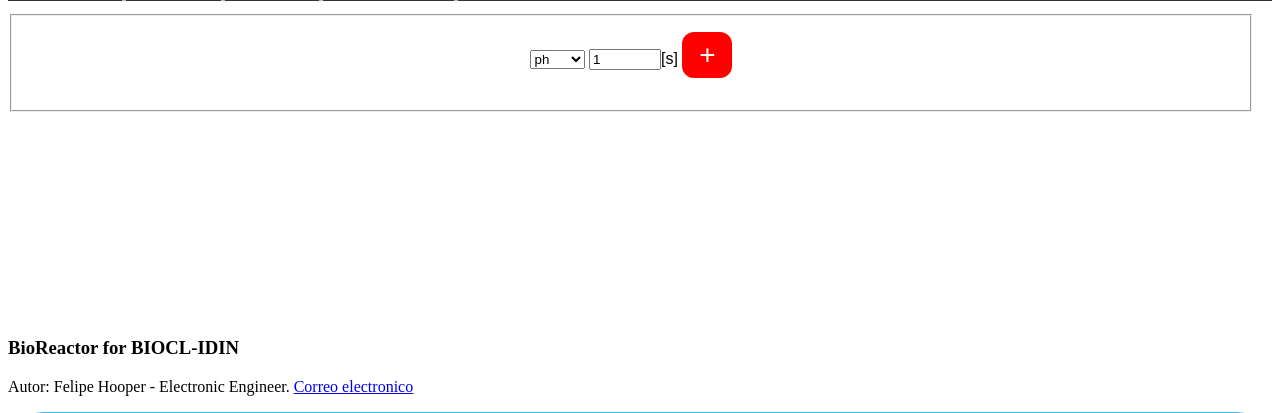
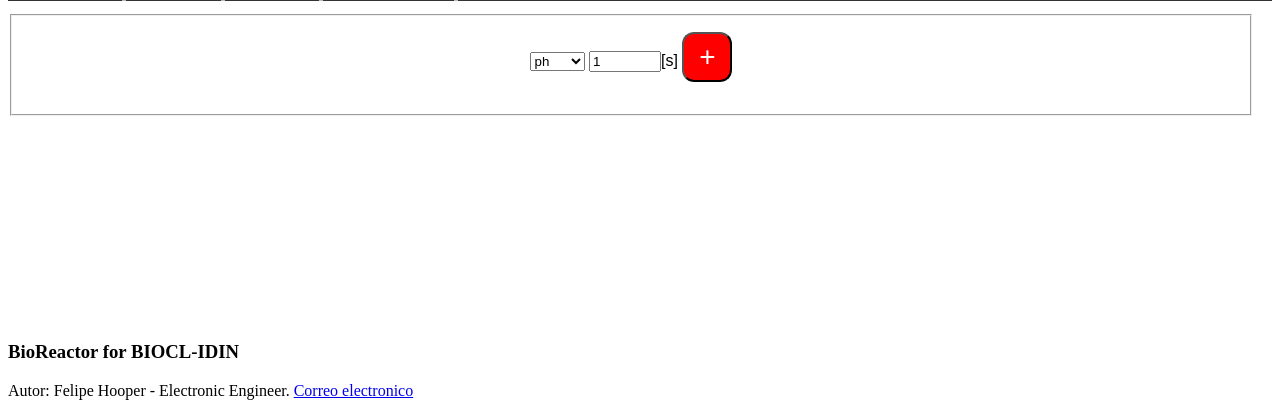
Before and after one commit to hooper2chile/vprocess2, a Flask app: page /dbase in a window 1280 px wide. Shown: the part 174-587 px from the top of the page. Run offline with Flask 2, Linux system fonts and the light colour scheme; parts of the project's set-up code (start-up, migrations or seed data) failed here and were passed over; some libraries are stand-ins or nearby versions.

Commit message:
cambios en autoclave web

```diff
--- a/static/stylesheets/style.css
+++ b/static/stylesheets/style.css
@@ -269,7 +269,7 @@ fieldset {
     border-radius: 12px;
     position: relative;
     background-color: red;
-    border: none;
+    /*border: none;*/
     font-size: 28px;
     color: #FFFFFF;
     padding: 7px;
@@ -307,7 +307,7 @@ fieldset {
     border-radius: 12px;
     position: relative;
     background-color: #00CED1;
-    border: none;
+    /*border: none;*/
     font-size: 24px;
     color: #FFFFFF;
     padding: 5px;
@@ -339,41 +339,3 @@ fieldset {
     opacity: 1;
     transition: 0s
 }
-
-/*
-.caja_calibrar_medidas {
-  font-size: 16px;
-  font-family: verdana;
-  background: rgb(65, 182, 230);
-  width: 1100px;
-  height: 600px;
-  padding: 20px;
-  border: 2px solid lightblue;
-  margin-top: 2px;
-  margin-right: -50px;
-  text-align: left;
-
-  margin-bottom: 110px;
-  margin-left: 60px;
-  border-radius: 50px;
-}
-*/
-/*
-.caja_ph {
-  position: relative;
-  font-size: 16px;
-  font-family: verdana;
-  background: rgb(65, 182, 230);
-  width: 300px;
-  height: 450px;
-  padding: 20px;
-  border: 2px solid lightblue;
-  margin-top: 2px;
-  margin-right: -50px;
-  text-align: left;
-
-  margin-bottom: 110px;
-  margin-left: 60px;
-  border-radius: 50px;
-}
-*/
```
